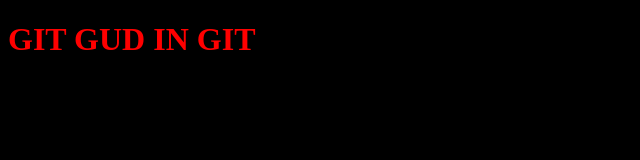
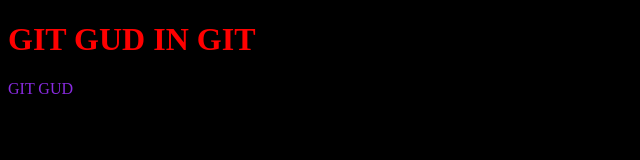
Before and after one commit to DennisVN/git-console, a plain HTML site: page index.html in a window 1280 px wide. Shown: the full height of the page, 0-640 px from the left. Drawn offline with Linux system fonts and the light colour scheme.

Commit message:
staged changes

```diff
--- a/index.html
+++ b/index.html
@@ -9,5 +9,6 @@
 </head>
 <body>
     <h1>GIT GUD IN GIT </h1>
+    <p>GIT GUD </p>
 </body>
 </html>
--- a/style.css
+++ b/style.css
@@ -2,3 +2,7 @@
     color: rgb(255, 0, 0);
     background-color: black;
 }
+
+p {
+    color: blueviolet;
+}
```
